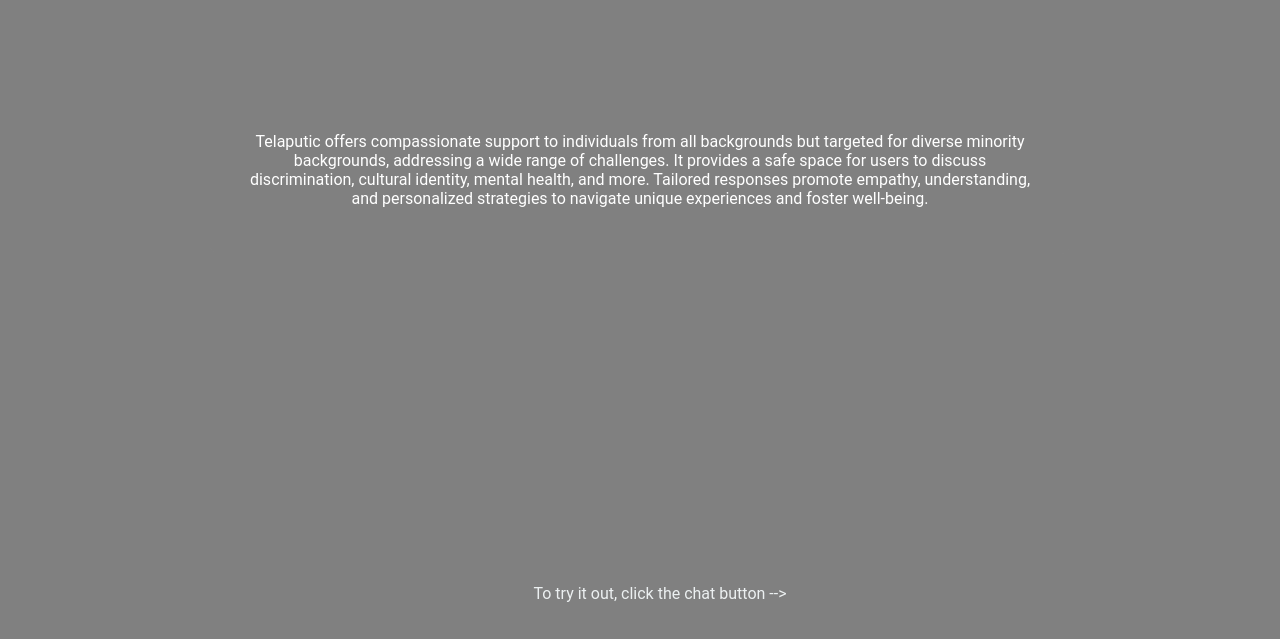
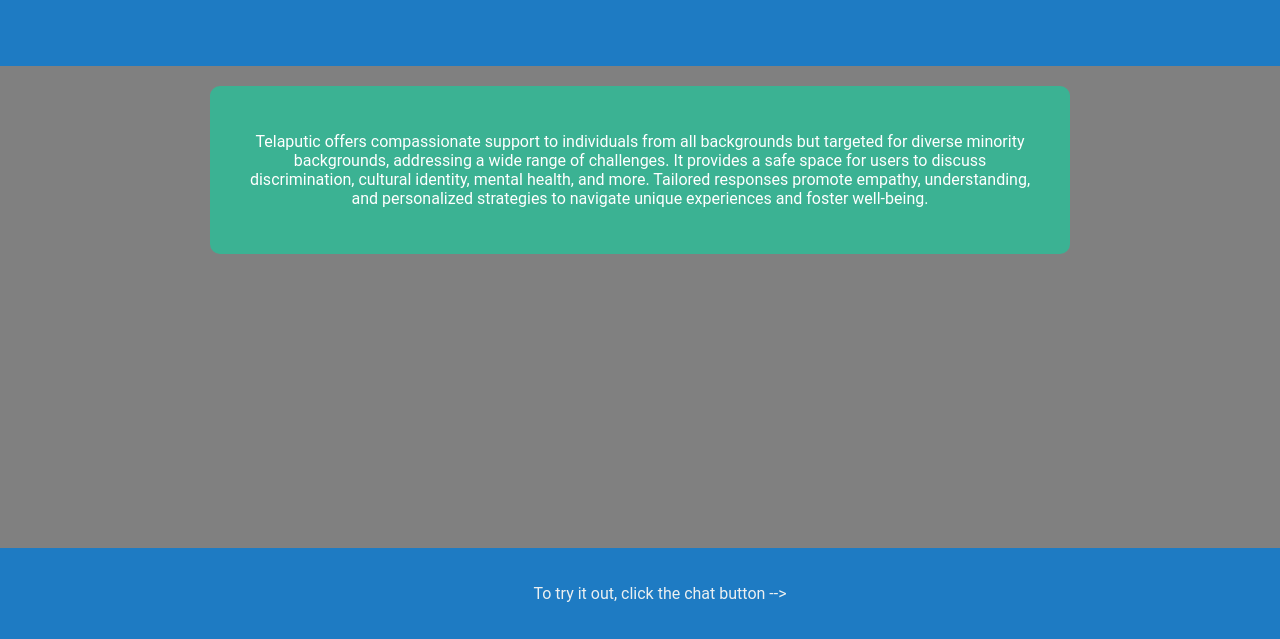
Before and after one commit to RaamKorgaonkar/HH4, a plain HTML site: page index.html in a window 1280 px wide. Shown: the part 161-800 px from the top of the page. Drawn offline with Linux system fonts and the light colour scheme; a script that the page names is missing.

Commit message:
Update index.html

```diff
--- a/index.html
+++ b/index.html
@@ -15,7 +15,7 @@
         }
 
         header {
-            background-color: #808080;
+            background-color: rgb(30,123,195);
             color: #ecf0f1;
             text-align: center;
             padding: 50px 0;
@@ -52,7 +52,7 @@
             margin: 0 auto;
             padding: 30px;
             text-align: center;
-            background-color: #808080;
+            background-color: rgb(59,178,147);
             border-radius: 10px;
             animation: fadeIn 1s ease-out;
         }
@@ -72,7 +72,7 @@
         footer {
             text-align: center;
             padding: 20px;
-            background-color: #808080;
+            background-color: rgb(30,123,195);
             color: #ecf0f1;
             position: fixed;
             bottom: 0;
```
